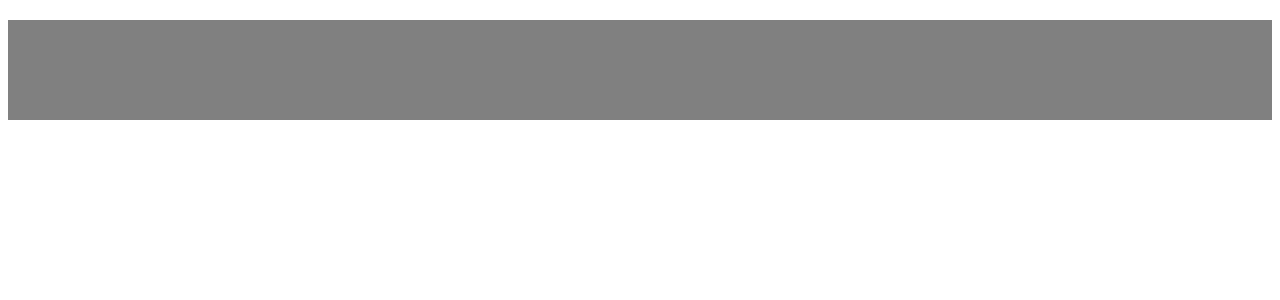
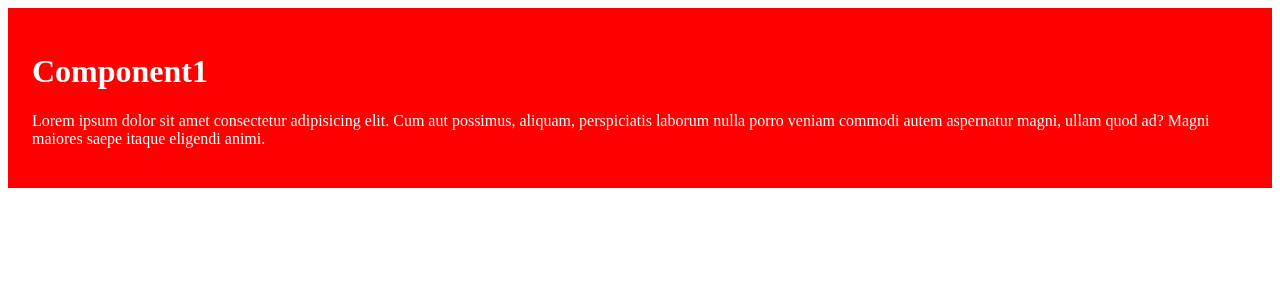
Before and after one commit to mart-anthony-stark/react-animations, a React (Create React App) app: page / in a window 1280 px wide. Shown: the top 300 px of the page. Built offline with nearby package versions, Linux system fonts and the light colour scheme.

Commit message:
1 file modified, 1 added

```diff
--- a/src/App.js
+++ b/src/App.js
@@ -1,6 +1,7 @@
 import React, { useEffect } from 'react';
 import './style.css';
 import AOS from 'aos';
+import Component1 from './components/Component1';
 
 export default function App() {
   useEffect(() => {
@@ -9,7 +10,7 @@ export default function App() {
 
   return (
     <div className="app">
-      <div className="box" />
+      <Component1 />
     </div>
   );
 }
--- /dev/null
+++ b/src/components/Component1.js
@@ -0,0 +1,30 @@
+import React from 'react';
+import { Spring } from 'react-spring';
+
+export default function One() {
+  return (
+    <Spring
+      from={{ opacity: 0, marginTop: -500 }}
+      to={{ opacity: 1, marginTop: 0 }}
+    >
+      {props => (
+        <div style={props}>
+          <div style={c1}>
+            <h1>Component1</h1>
+            <p>
+              Lorem ipsum dolor sit amet consectetur adipisicing elit. Cum aut
+              possimus, aliquam, perspiciatis laborum nulla porro veniam commodi
+              autem aspernatur magni, ullam quod ad? Magni maiores saepe itaque
+              eligendi animi.
+            </p>
+          </div>
+        </div>
+      )}
+    </Spring>
+  );
+}
+const c1 = {
+  background: 'red',
+  color: 'white',
+  padding: '1.5rem'
+};
```
